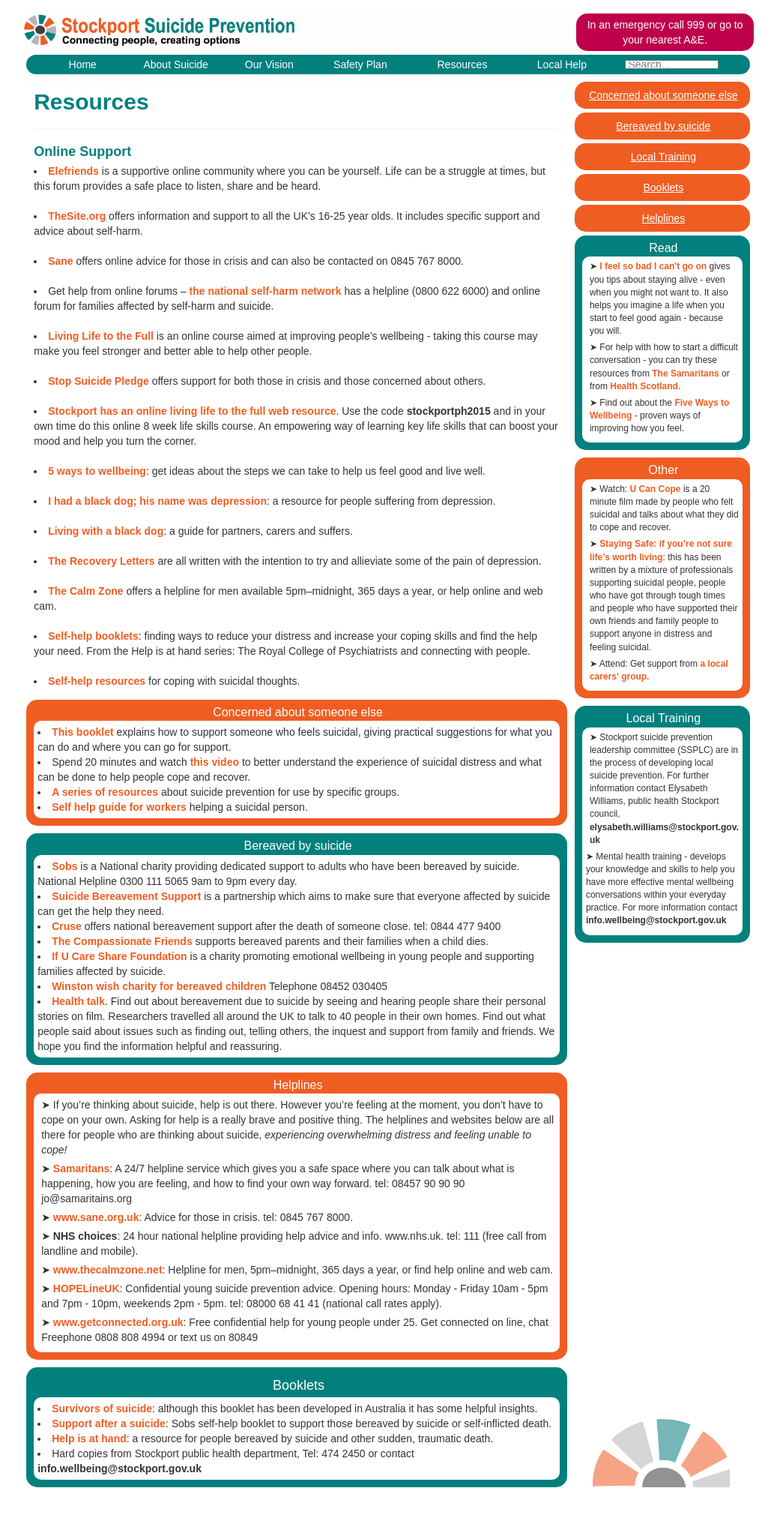
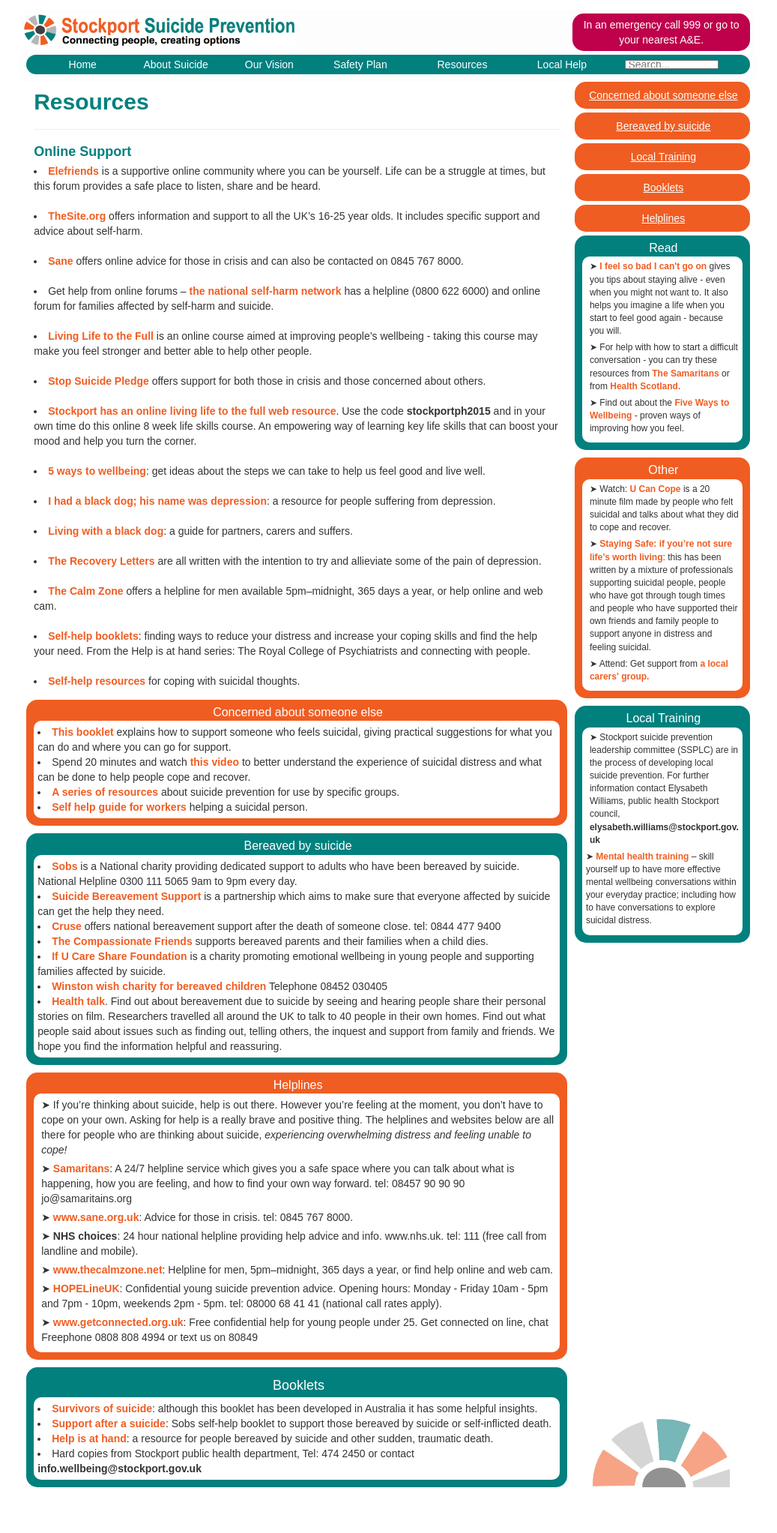
Before and after one commit to stockport/stockport.github.io, a Jekyll site: the page built from pages/resources.html, in a window 1280 px wide. Shown: the whole page at 75% size, without its empty margins (122-1159 px from the left). Built offline with Jekyll 4.4.1, drawn with Linux system fonts in a browser that asks for light colours; comment, search, counter and statistics services are not loaded.

Commit message:
connect5 pdf added to resources, hotline box aligned

```diff
--- a/_includes/training.html
+++ b/_includes/training.html
@@ -3,6 +3,6 @@
 		<h3 class="white-text bubble-title">Local Training</h3>
 		<div class="inner-bubble white wrapped">
 			<p>➤ Stockport suicide prevention leadership committee (SSPLC) are in the process of developing local suicide prevention. For further information contact Elysabeth Williams, public health Stockport council, <b>elysabeth.williams@stockport.gov.uk</b></p>
-			</p>➤ Mental health training - develops your knowledge and skills to help you have more effective mental wellbeing conversations within your everyday practice. For more information contact <b>info.wellbeing@stockport.gov.uk</b></p>
+			</p>➤ <a class="orange-text" href="../assets/pdf/connect5.pdf" target="_blank">Mental health training</a> – skill yourself up to have more effective mental wellbeing conversations within your everyday practice; including how to have conversations to explore suicidal distress.</p>
 		</div>
 	</div>
--- a/_sass/homepage.scss
+++ b/_sass/homepage.scss
@@ -62,7 +62,7 @@
 }
 
 .options {
-  margin-top: 4%;
+  margin-top: 2%;
 }
 
 a.option-link:hover {
--- a/_sass/mediaqueries.scss
+++ b/_sass/mediaqueries.scss
@@ -130,10 +130,15 @@
 @media all and (max-width: 991px) {
   .hotline {
     margin-left: 5px;
-    margin-right:5px;
+    margin-right: 5px;
   }
 }
 
+@media all and (min-width: 992px) {
+  .hotline {
+    left: -5px;
+  }
+}
 
 @media all and (max-width: 994px) {
   .scales {
--- a/pages/resources.html
+++ b/pages/resources.html
@@ -81,7 +81,7 @@
 		<a name="booklets"></a>
 		<h4 class="option-title white-text">Booklets</h4>
 		<div class="bubble white inner-bubble wrapped">
-			<li><a class="orange-text" href="../assets/pdf/survivors.pdf" target="_blank">Survivors of suicide</a>: although this booklet has been developed in Australia it has some helpful insights.</li>
+			<li> <a class="orange-text" href="../assets/pdf/survivors.pdf" target="_blank">Survivors of suicide</a>: although this booklet has been developed in Australia it has some helpful insights.</li>
 			<li> <a class="orange-text" href="../assets/pdf/support.pdf" target="_blank">Support after a suicide</a>: Sobs self-help booklet to support those bereaved by suicide or self-inflicted death.</li>
 			<li> <a class="orange-text" href="../assets/pdf/helpisathand.pdf" target="_blank">Help is at hand</a>: a resource for people bereaved by suicide and other sudden, traumatic death.</li>
 			<li> Hard copies from Stockport public health department, Tel: 474 2450 or contact <b>info.wellbeing@stockport.gov.uk</b></li>
```
